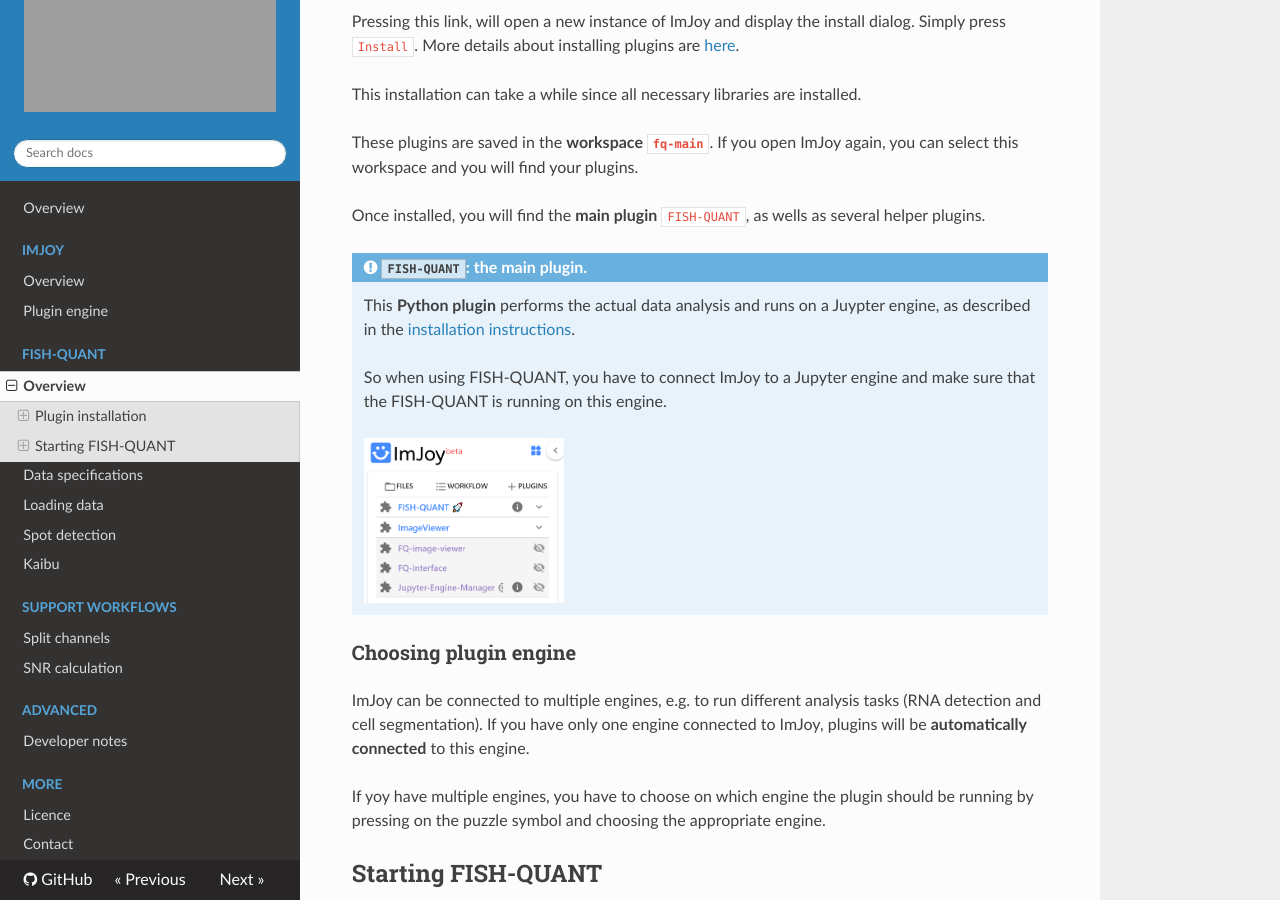
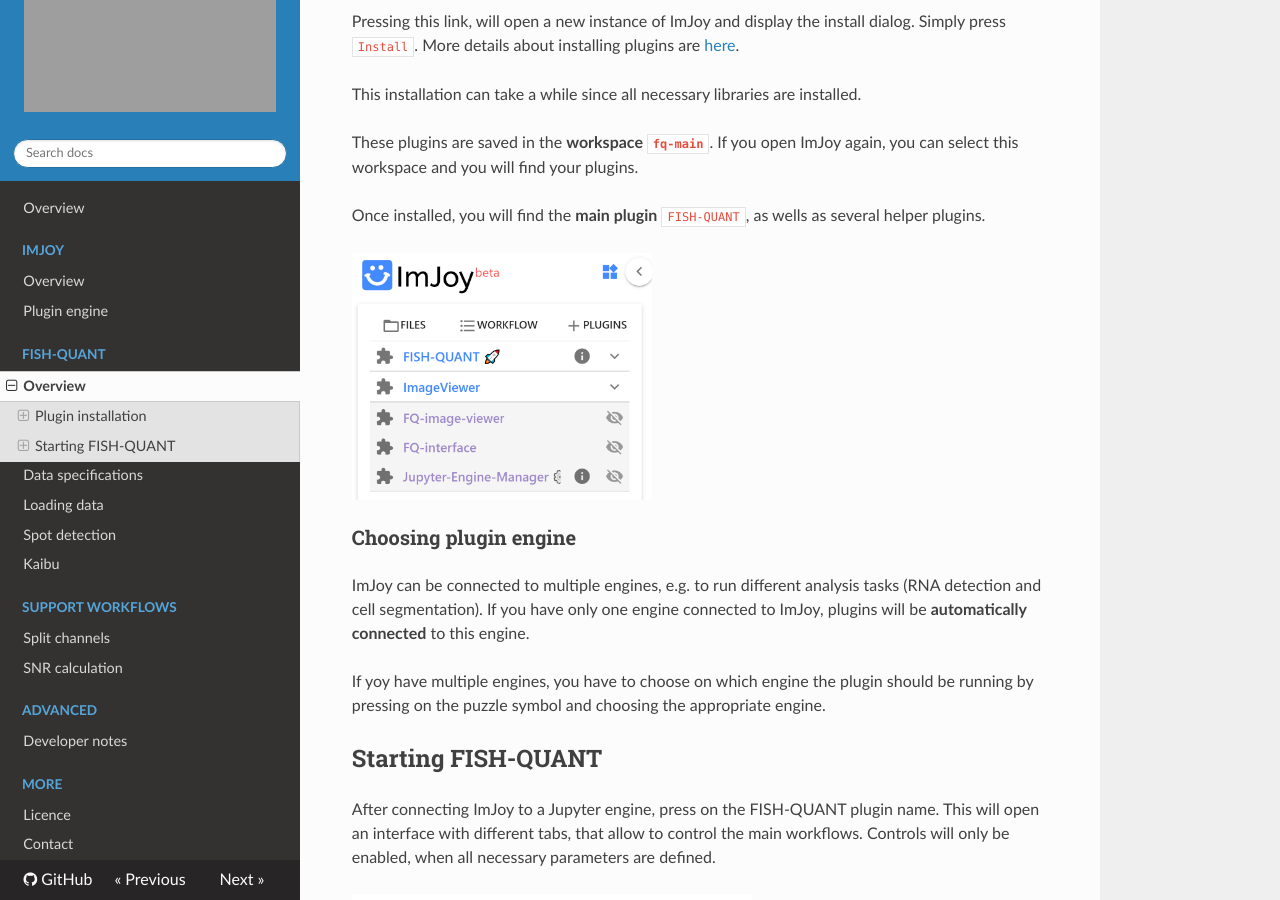
Before and after one commit to fish-quant/fq-imjoy, an MkDocs documentation site: the page built from docs/fq-overview.md, in a window 1280 px wide and 900 px high, scrolled down 374 px. Built offline with MkDocs 1.6.1, drawn with Linux system fonts in a browser that asks for light colours; nearby versions of some CDN libraries.

Commit message:
smaller fixed in the documentation

```diff
--- a/docs/fq-overview.md
+++ b/docs/fq-overview.md
@@ -19,16 +19,7 @@ These plugins are saved in the  **workspace `fq-main`**. If you open ImJoy again
 
 Once installed, you will find the **main plugin** `FISH-QUANT`, as wells as several helper plugins.
 
-!!! info "`FISH-QUANT`: the main plugin."
-
-
-    This **Python plugin** performs the actual data analysis and
-    runs on a Juypter engine, as described in the [installation instructions](imjoy-overview.md#connect-jupyter-engine).
-
-    So when using FISH-QUANT, you have to connect ImJoy to a Jupyter engine and make sure that
-    the FISH-QUANT is running on this engine.
-
-    ![fq-plugins.png](img/fq-plugins.png){: style="width:200px"}
+![fq-plugins.png](img/fq-plugins.png){: style="width:300px"}
 
 ### Choosing plugin engine
 
```
Also changed, not shown: docs/imjoy-installation.md (+6 -7 lines), docs/imjoy-overview.md (+6 -6 lines).
